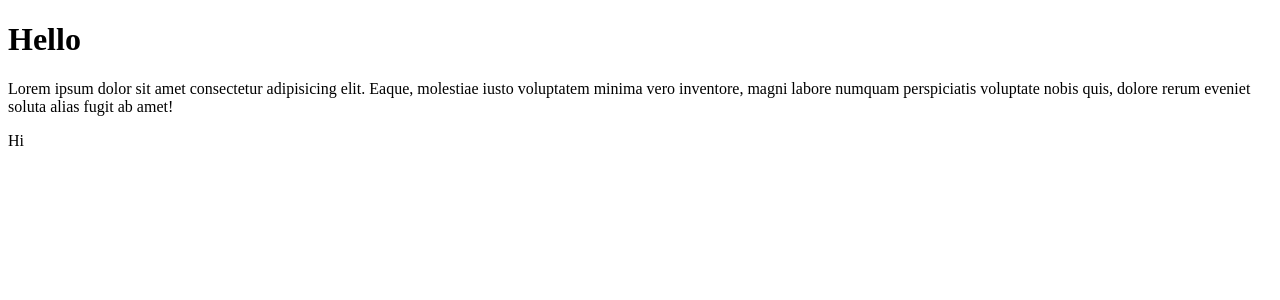
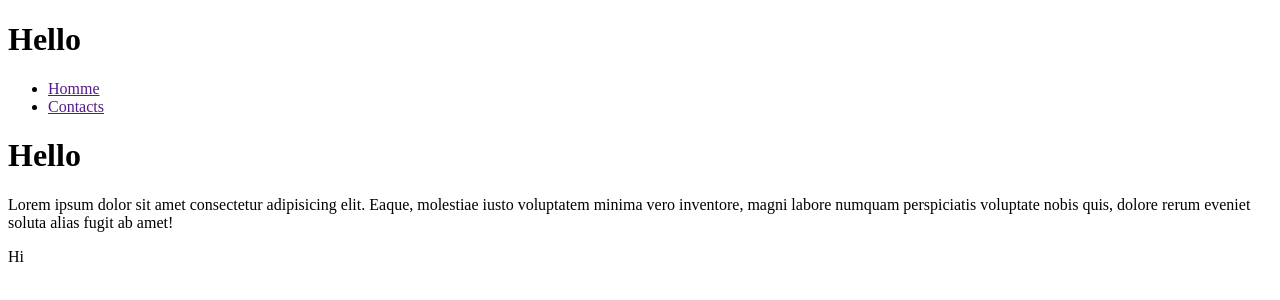
Before and after one commit to Oleh2333/repo2, a plain HTML site: page index.html in a window 1280 px wide. Drawn offline with Linux system fonts and the light colour scheme.

Commit message:
Added Commit

```diff
--- /dev/null
+++ b/css/style.css
@@ -0,0 +1,3 @@
+body{
+    background-color: beige;
+}
--- a/index.html
+++ b/index.html
@@ -6,6 +6,17 @@
     <title>Document</title>
 </head>
 <body>
+    <header>
+        <h1>Hello</h1>
+        <ul>
+            <li>
+                <a href="">Homme</a>
+            </li>
+            <li>
+                <a href="">Contacts</a>
+            </li>
+        </ul>
+    </header>
     <h1>Hello</h1>
     <p>Lorem ipsum dolor sit amet consectetur adipisicing elit. Eaque, molestiae iusto voluptatem minima vero inventore, magni labore numquam perspiciatis voluptate nobis quis, dolore rerum eveniet soluta alias fugit ab amet!</p>
     <footer>Hi</footer>
```
